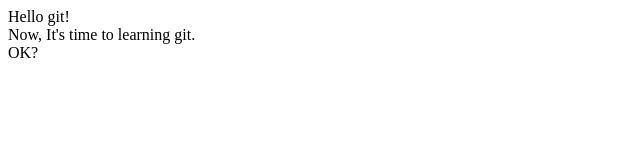
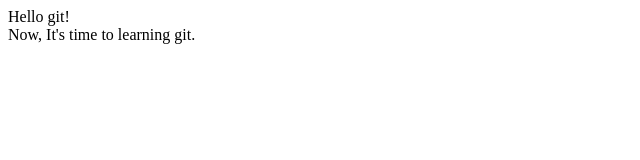
Before and after one commit to wliw/hello-word, a website: page assets/index.html in a window 1280 px wide. Shown: the full height of the page, 0-640 px from the left. Drawn offline with Linux system fonts and the light colour scheme.

Commit message:
update index

```diff
--- a/assets/index.html
+++ b/assets/index.html
@@ -9,6 +9,5 @@
 <body>
 	<div>Hello git!</div>
 	<div>Now, It's time to learning git.</div>
-	<div>OK?</div>
 </body>
 </html>
```
